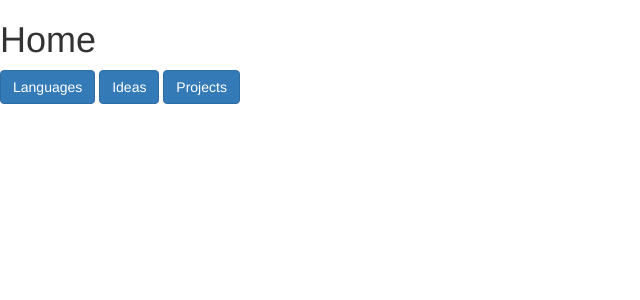
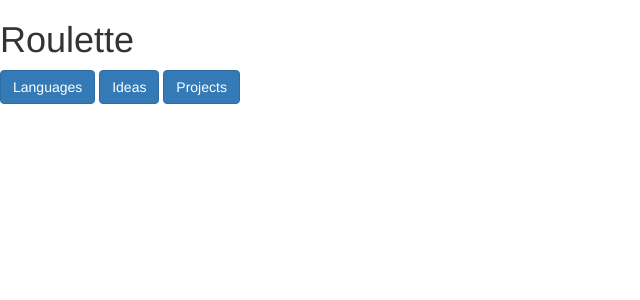
Before and after one commit to Bownairo/roulette, a Django app: page /core/ in a window 1280 px wide. Shown: the top 300 px of the page, without its empty margins (0-640 px from the left). Run offline with Django 3.2, Linux system fonts and the light colour scheme; some libraries are stand-ins or nearby versions.

Commit message:
Update home page

```diff
--- a/roulette/core/templates/core/index.html
+++ b/roulette/core/templates/core/index.html
@@ -5,7 +5,7 @@
 
 {% bootstrap_messages %}
 
-<h1>Home</h1>
+<h1>Roulette</h1>
 
 {% url 'core:languages' as languages %}
 {% url 'core:ideas' as ideas %}
```
